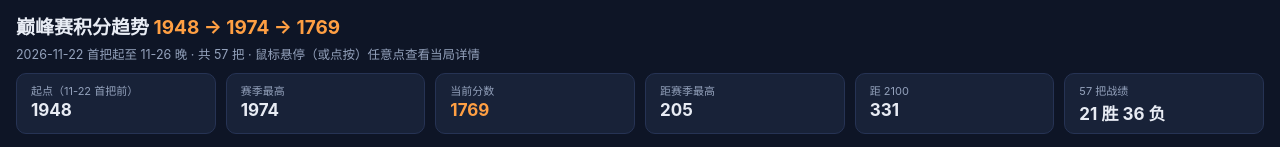
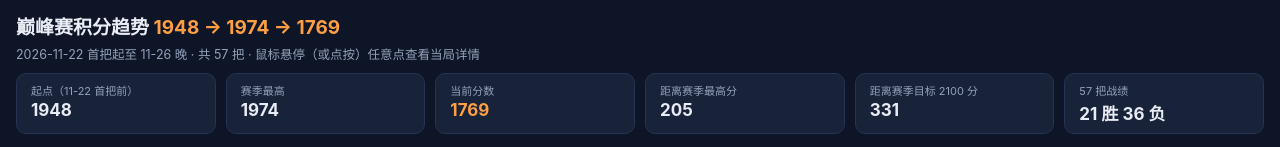
Before and after one commit to GrizzCoder/peak-trend, a plain HTML site: page index.html in a window 1280 px wide. Shown: the top 147 px of the page. Drawn offline with Linux system fonts and the light colour scheme.

Commit message:
Full stat labels: 距离赛季最高分 / 距离赛季目标 2100 分

```diff
--- a/index.html
+++ b/index.html
@@ -50,8 +50,8 @@
     <div class="stat"><div class="k">起点（11-22 首把前）</div><div class="v">1948</div></div>
     <div class="stat"><div class="k">赛季最高</div><div class="v">1974</div></div>
     <div class="stat"><div class="k">当前分数</div><div class="v orange">1769</div></div>
-    <div class="stat"><div class="k">距赛季最高</div><div class="v">205</div></div>
-    <div class="stat"><div class="k">距 2100</div><div class="v">331</div></div>
+    <div class="stat"><div class="k">距离赛季最高分</div><div class="v">205</div></div>
+    <div class="stat"><div class="k">距离赛季目标 2100 分</div><div class="v">331</div></div>
     <div class="stat"><div class="k">57 把战绩</div><div class="v">21 胜 36 负</div></div>
   </div>
   <div class="chartbox" id="chartbox">
```
